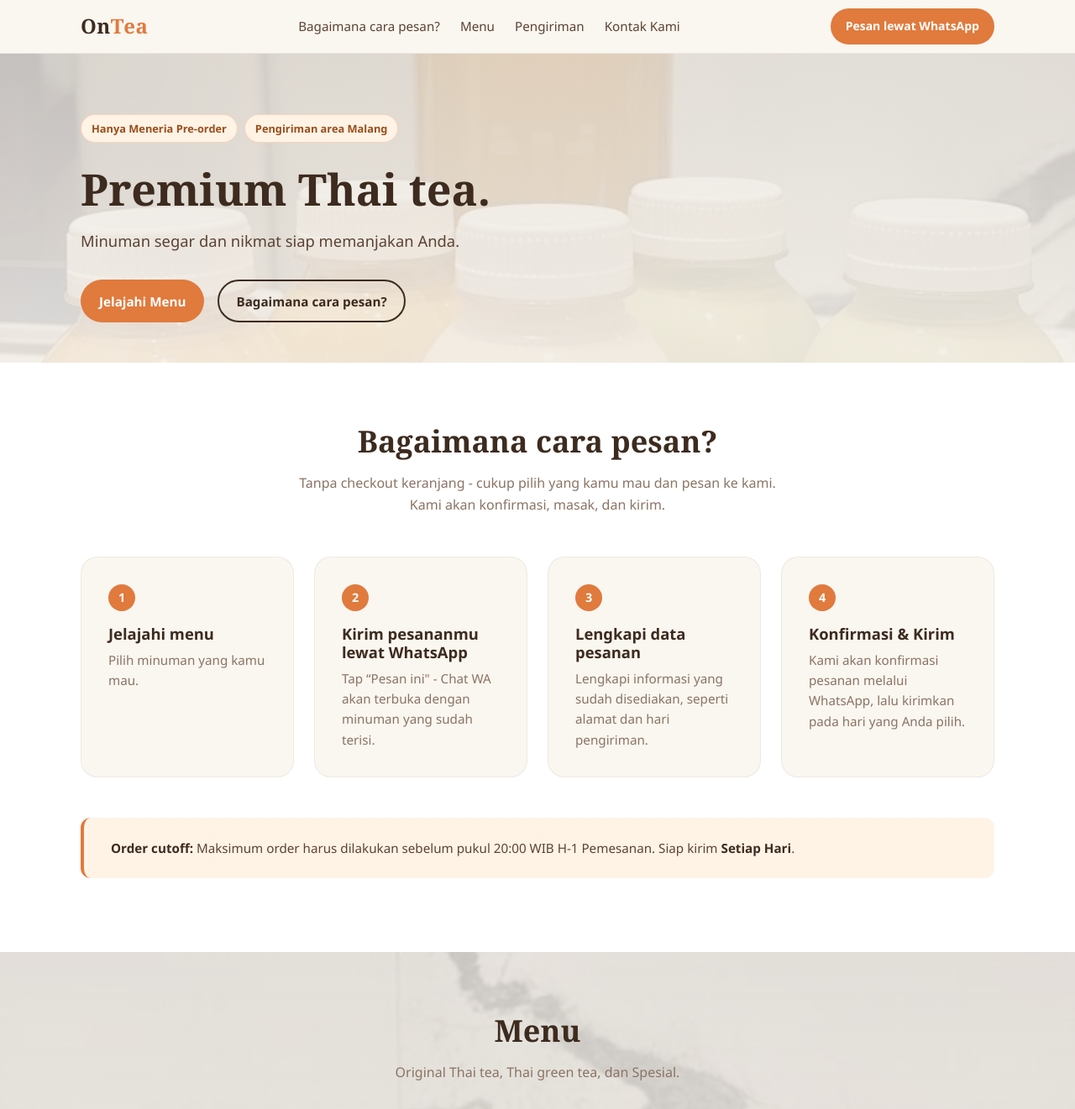
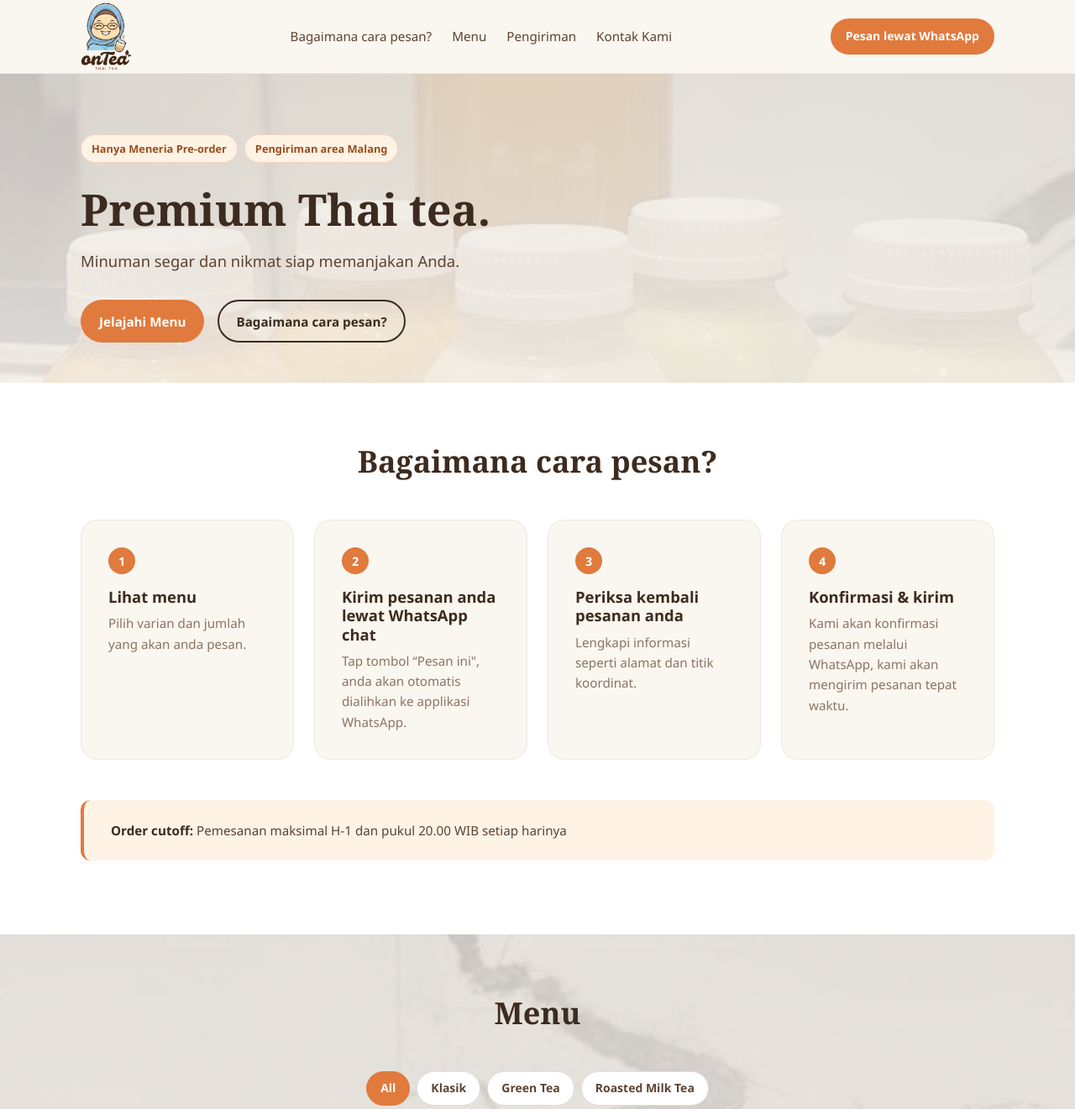
Before and after one commit to InOuttt/ontea-landingPage, a plain HTML site: page index.html in a window 1280 px wide. Shown: the top 1321 px of the page at 84% size. Drawn offline with Linux system fonts and the light colour scheme.

Commit message:
update wording dan logo

```diff
--- a/assets/css/styles.css
+++ b/assets/css/styles.css
@@ -33,7 +33,7 @@
   --shadow-md: 0 4px 16px rgba(61, 43, 31, 0.1);
   --shadow-lg: 0 12px 32px rgba(61, 43, 31, 0.12);
 
-  --header-h: 4rem;
+  --header-h: 5.5rem;
   --max-w: 68rem;
   --transition: 160ms ease;
 }
@@ -231,12 +231,25 @@ button {
 }
 
 .logo {
+  display: inline-flex;
+  align-items: center;
+  flex-shrink: 0;
+  line-height: 0;
   font-family: var(--font-display);
   font-size: 1.5rem;
   font-weight: 700;
   color: var(--color-brown);
   text-decoration: none;
   letter-spacing: 0.02em;
+}
+
+.logo img {
+  display: block;
+  height: 6.25rem;
+  width: auto;
+  max-height: calc(var(--header-h) - 0.4rem);
+  max-width: 12rem;
+  object-fit: contain;
 }
 
 .logo span {
--- a/assets/js/config.js
+++ b/assets/js/config.js
@@ -24,8 +24,8 @@ const CONFIG = {
   ],
 
   preorder: {
-    cutoff: "Maksimum order harus dilakukan sebelum pukul 20:00 WIB H-1 Pemesanan.",
-    leadTime: "Kami akan konfirmasi pesanan melalui WhatsApp, lalu kirimkan pada hari yang Anda pilih.",
+    cutoff: "Pemesanan maksimal H-1 dan pukul 20.00 WIB setiap harinya",
+    leadTime: "Kami akan konfirmasi pesanan melalui WhatsApp, kami akan mengirim pesanan tepat waktu.",
     deliveryDays: "Setiap Hari",
   },
 
--- a/assets/js/menu-data.js
+++ b/assets/js/menu-data.js
@@ -13,7 +13,7 @@ const MENU = [
     id: "classic-thai-tea",
     category: "classic",
     name: "Original Thai Tea",
-    description: "Teh Chatramu yang khas dari Thailand, dengan rasa manis dan gurih yang pas.",
+    description: "Diseduh menggunakan teh asli dari Thailand yang menghasilkan aroma khas. Teh diolah dengan sepenuh hati dan menghasilkan rasa manis, creamy dan wangi.",
     prices: [
       { name: "regular", price: 18000 },
       { name: "1 Liter", price: 70000 },
@@ -27,7 +27,7 @@ const MENU = [
     id: "thai-green-tea",
     category: "green",
     name: "Thai Green Tea",
-    description: "Teh hijau yang khas dari Thailand, dengan rasa dan aromah yang istimewa.",
+    description: "Diseduh menggunakan teh asli dari Thailand yang menghasilkan aroma khas. Teh diolah dengan sepenuh hati dan menghasilkan rasa manis, creamy dan wangi.",
     prices: [
       { name: "regular", price: 20000 },
       { name: "1 Liter", price: 75000 },
@@ -38,9 +38,9 @@ const MENU = [
   },
   {
     id: "roasted-milk-tea",
-    category: "classic",
+    category: "roastedMilkTea",
     name: "Roasted Milk Tea",
-    description: "Roasted Milk Tea dengan rasa manis dan gurih spesial OnTea.",
+    description: "Diseduh menggunakan teh lokal Malang yang menghasilkan aroma khas. Teh diolah dengan sepenuh hati dan menghasilkan rasa manis, creamy dan wangi.",
     prices: [
       { name: "regular", price: 18000 },
       { name: "1 Liter", price: 70000 },
@@ -53,7 +53,7 @@ const MENU = [
     id: "custom-event",
     category: "specials",
     name: "Pesan untuk acara khusus",
-    description: "Menu dan rasa istimewa untuk acara yang spesial.",
+    description: "Anda dapat memesan dalam jumlah banyak atau bulk order, kami siap memenuhi kebutuhan acara spesial anda",
     prices: [
 
     ],
@@ -68,5 +68,5 @@ const CATEGORIES = [
   { id: "all", label: "All" },
   { id: "classic", label: "Klasik" },
   { id: "green", label: "Green Tea" },
-  { id: "specials", label: "Spesial" },
+  { id: "roastedMilkTea", label: "Roasted Milk Tea" },
 ];
--- a/index.html
+++ b/index.html
@@ -43,7 +43,9 @@
 
     <header class="site-header">
       <div class="container">
-        <a class="logo" href="#top">On<span>Tea</span></a>
+        <a class="logo" href="#top">
+          <img src="assets/img/logo-ontea.png" alt="Ontea" width="68" height="68"/>
+        </a>
         <nav class="nav" aria-label="Primary">
           <a href="#how">Bagaimana cara pesan?</a>
           <a href="#menu">Menu</a>
@@ -89,46 +91,38 @@
         <div class="container">
           <div class="section-header">
             <h2 id="how-heading">Bagaimana cara pesan?</h2>
-            <p>
-              Tanpa checkout keranjang - cukup pilih yang kamu mau dan pesan ke kami.
-              Kami akan konfirmasi, masak, dan kirim.
-            </p>
           </div>
           <ol class="steps">
             <li class="step">
               <span class="step-num" aria-hidden="true">1</span>
-              <h3>Jelajahi menu</h3>
-              <p>Pilih minuman yang kamu mau.</p>
+              <h3>Lihat menu</h3>
+              <p>Pilih varian dan jumlah yang akan anda pesan.</p>
             </li>
             <li class="step">
               <span class="step-num" aria-hidden="true">2</span>
-              <h3>Kirim pesananmu lewat WhatsApp</h3>
+              <h3>Kirim pesanan anda lewat WhatsApp chat</h3>
               <p>
-                Tap “Pesan ini" - Chat WA akan terbuka dengan minuman yang sudah terisi.
+                Tap tombol “Pesan ini", anda akan otomatis dialihkan ke applikasi WhatsApp.
               </p>
             </li>
             <li class="step">
               <span class="step-num" aria-hidden="true">3</span>
-              <h3>Lengkapi data pesanan</h3>
+              <h3>Periksa kembali pesanan anda</h3>
               <p>
-                Lengkapi informasi yang sudah disediakan, seperti alamat dan hari pengiriman.
+                Lengkapi informasi seperti alamat dan titik koordinat.
               </p>
             </li>
             <li class="step">
               <span class="step-num" aria-hidden="true">4</span>
-              <h3>Konfirmasi &amp; Kirim</h3>
+              <h3>Konfirmasi &amp; kirim</h3>
               <p id="how-lead-time">
-                Kami akan konfirmasi pesanan kamu di WhatsApp, lalu kirimkan pada hari yang kamu pilih.
               </p>
             </li>
           </ol>
           <p class="preorder-note" id="preorder-note">
             <strong>Order cutoff:</strong>
-            <span id="preorder-cutoff"
-              >Pemesanan maksimal pukul 16:00 WIB (4 Sore) Sehari sebelum pengiriman (H-1 Pemesanan).</span
+            <span id="preorder-cutoff"></span
             >
-            Siap kirim
-            <strong id="preorder-days">Setiap Hari</strong>.
           </p>
         </div>
       </section>
@@ -138,7 +132,6 @@
         <div class="container">
           <div class="section-header">
             <h2 id="menu-heading">Menu</h2>
-            <p>Original Thai tea, Thai green tea, dan Spesial.</p>
           </div>
 
           <div
@@ -168,7 +161,7 @@
           <div class="delivery-grid">
             <div>
               <h3 class="footer-heading" style="color: inherit; opacity: 0.85">
-                Areas we cover
+                Daerah yang dapat kami jangkau
               </h3>
               <ul class="areas-list" id="delivery-areas">
                 <!-- Filled by main.js -->
@@ -176,20 +169,16 @@
             </div>
             <dl class="delivery-meta">
               <div class="meta-card">
-                <dt>Delivery days</dt>
+                <dt>Hari Pengiriman</dt>
                 <dd id="meta-days">Tuesday, Thursday, Friday &amp; Saturday</dd>
               </div>
               <div class="meta-card">
-                <dt>Delivery fee</dt>
+                <dt>Biaya pengiriman</dt>
                 <dd id="meta-fee">—</dd>
               </div>
               <div class="meta-card">
-                <dt>Minimum order</dt>
+                <dt>Minimum pemesanan</dt>
                 <dd id="meta-minimum">—</dd>
-              </div>
-              <div class="meta-card">
-                <dt>Radius</dt>
-                <dd id="meta-radius">30 km</dd>
               </div>
             </dl>
           </div>
@@ -202,7 +191,9 @@
       <div class="container">
         <div class="footer-grid">
           <div class="footer-brand">
-            <a class="logo" href="#top">On<span>tea</span></a>
+            <a class="logo" href="#top">
+              <img src="assets/img/logo-ontea.png" alt="Ontea" width="68" height="68"/>
+            </a>
             <p id="footer-tagline">Pre-order Thai tea, delivered within 30km.</p>
             <p>Follow kami di:</p>
             <div class="social-links" id="social-links">
@@ -211,7 +202,7 @@
           </div>
 
           <div>
-            <h3 class="footer-heading">Visit &amp; call</h3>
+            <h3 class="footer-heading">Alamat &amp; No.telp</h3>
             <ul class="footer-list">
               <li id="footer-address">Jl. Contoh No. 1, Your City</li>
               <li>
@@ -226,7 +217,7 @@
           </div>
 
           <div>
-            <h3 class="footer-heading">Hours</h3>
+            <h3 class="footer-heading">Jam Buka</h3>
             <ul class="footer-list" id="footer-hours">
               <!-- Filled by main.js -->
             </ul>
```
Also changed, not shown: assets/img/logo-ontea.png (added), 5 other files.
